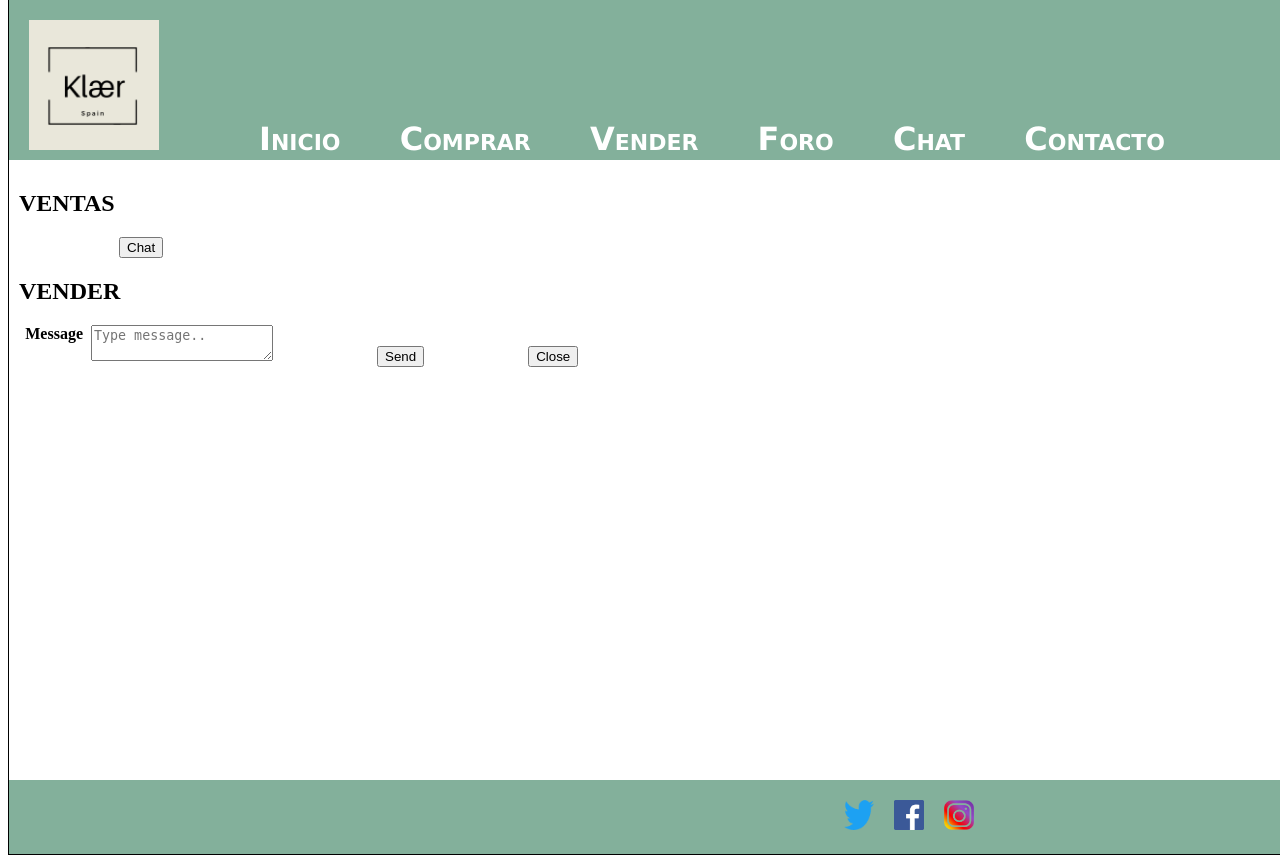
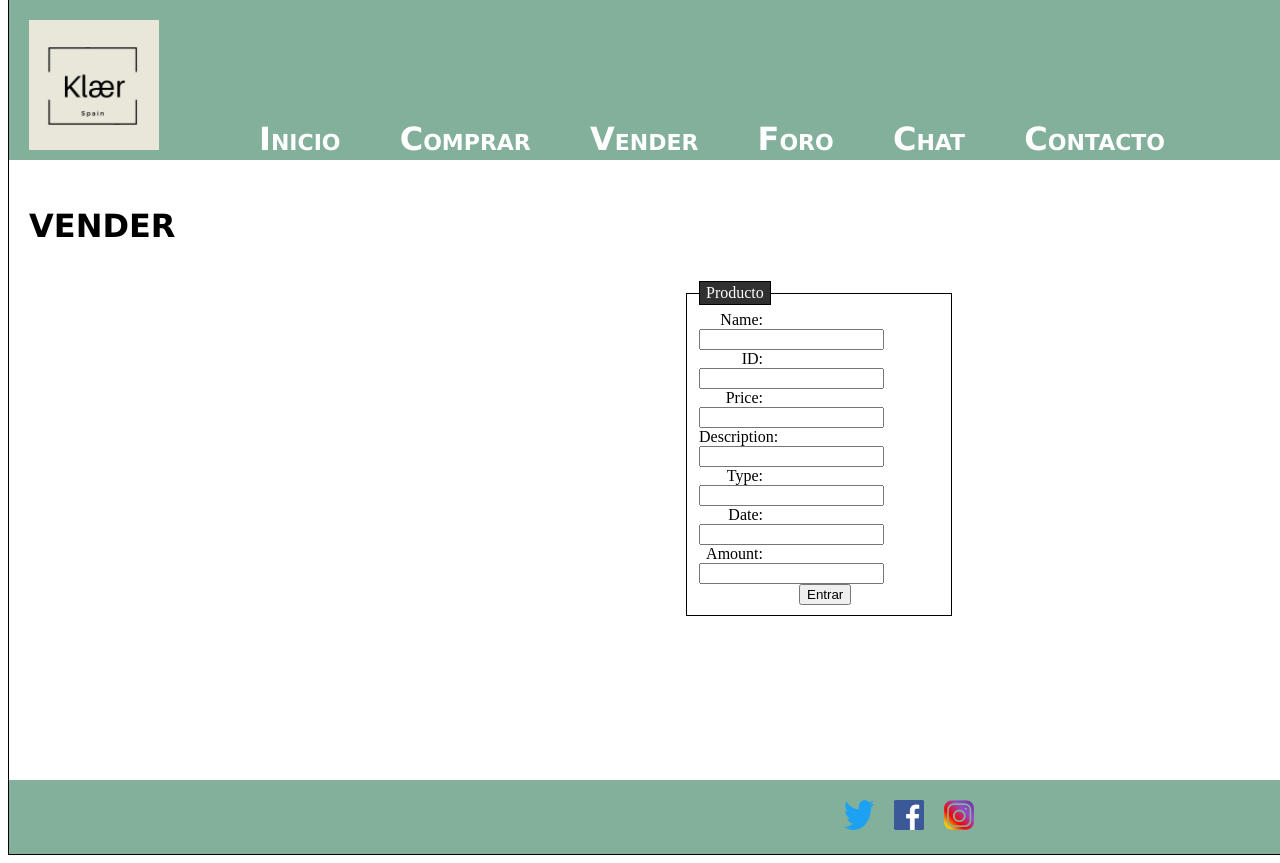
Before and after one commit to gmartinezc7/PROYECTOAW, a PHP site: page /vistas/vender.php in a window 1280 px wide; the page is wider, and only the part inside the window is pictured. Shown: the part 21-884 px from the top of that part. Run offline with PHP 8.4, Linux system fonts and the light colour scheme.

Commit message:
updated css and comprar/vender

```diff
--- a/PRACTICA2/css/estilo.css
+++ b/PRACTICA2/css/estilo.css
@@ -66,6 +66,34 @@ aside {
 	background-color: #83b09b;
 }
 
+h1 {
+	padding: 10px;
+	font-size: xx-large;
+    font-family: 'Lucida Sans';
+    font-variant: small-caps;
+}
+
+textarea {
+	margin-left: 20px;
+}
+
+label#compra {
+	margin-left: 20px;
+}
+
+label#venta {
+	margin-left: 20px;
+}
+
+button#submit {
+	margin-left: 110px;
+}
+
+fieldset#fsVenta {
+	margin-left: 110px;
+}
+
+
 
 
 
--- a/PRACTICA2/vistas/vender.php
+++ b/PRACTICA2/vistas/vender.php
@@ -9,25 +9,40 @@ $tituloPagina = 'PáginaVentas';
 $inicio = true;
 
 
-$contenidoPrincipal=<<<EOS
-    <link rel="stylesheet" type="text/css" href='../css/estilo.css' />
-	<h1>VENTAS</h1>
-    <button class="open-button" onclick="openForm()">Chat</button>
+$contenidoPrincipal = <<<EOS
+<link rel="stylesheet" type="text/css" href='../css/estilo.css' />
+<h1>VENDER</h1>
 
-    <div class="chat-popup" id="myForm">
-         <form action="/action_page.php" class="form-container">
-            <h1>VENDER</h1>
+    <form action="../Aplicacion.php" class="form-container">
 
-            <label for="msg"><b>Message</b></label>
-            <textarea placeholder="Type message.." name="msg" required></textarea>
+        <fieldset>
+            <legend>Producto</legend>
+            <div><label>Name:</label> <input type="text" name="productName"  /></div>
+            <div><label>ID:</label> <input type="text" name="productId"  /></div>
+            <div><label>Price:</label> <input type="text" name="productPrice"  /></div>
+            <div><label>Description:</label> <input type="text" name="productDescr"  /></div>
+            <div><label>Type:</label> <input type="text" name="productType"  /></div>
+            <div><label>Date:</label> <input type="text" name="productDate"  /></div>
+            <div><label>Amount:</label> <input type="text" name="password"  /></div>
 
-            <button type="submit" class="btn">Send</button>
-            <button type="button" class="btn cancel" onclick="closeForm()">Close</button>
-        </form>
-    </div>
+            <div><button type="submit">Entrar</button></div>
+        </fieldset>
+
+        <!--aqui faltaría poner la función que va a hacer que se muestren los productos con ese nombre/id/categoría-->
+
+
+    </form>
 
 
 EOS;
 
+
+function buildFormularioProductUpload()
+{
+    return <<<EOS
+        <p>Prueba Formulario Product Upload </p>
+    EOS;
+}
+
 //require_once 'includes/config.php';
 require 'comun/lobby.php';
```
Also changed, not shown: PRACTICA2/vistas/comprar.php (+11 -9 lines).
